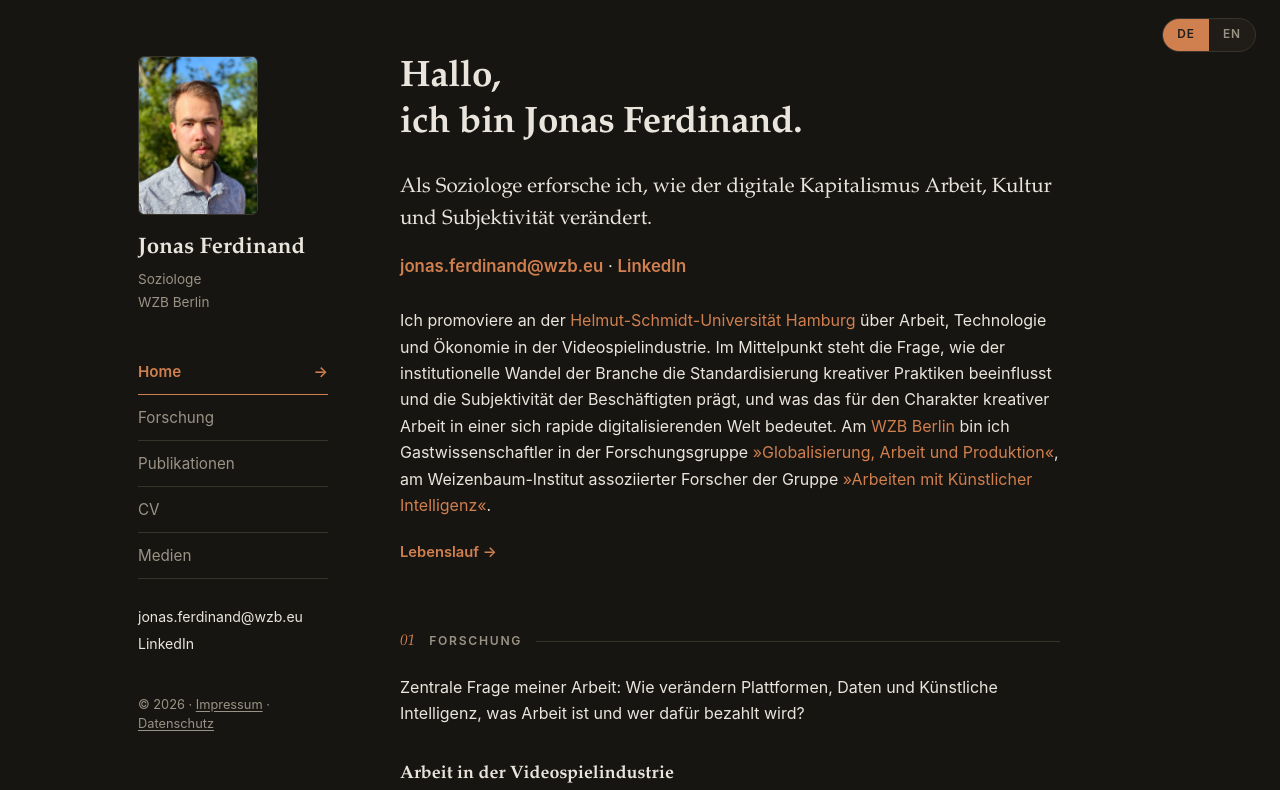
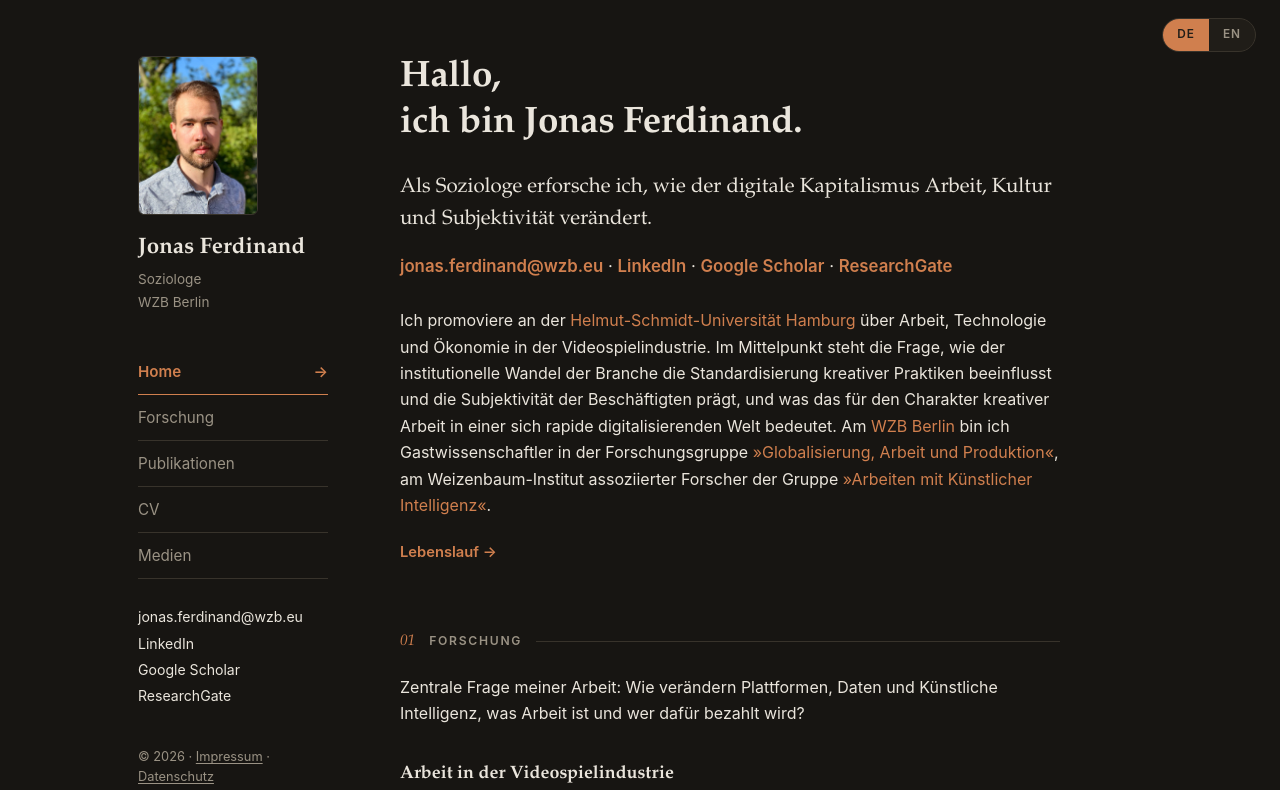
Before and after one commit to jonasccf/website, a plain HTML site: page de/index.html in a window 1280 px wide. Shown: the top 790 px of the page. Drawn offline with Linux system fonts and the light colour scheme.

Commit message:
Google Scholar und ResearchGate in Sidebar und Kontakt verlinkt
Co-Authored-By: Claude Opus 5.5 <noreply@anthropic.com>

```diff
--- a/de/index.html
+++ b/de/index.html
@@ -26,6 +26,8 @@
       <div class="side-contact">
         <a href="mailto:jonas.ferdinand@wzb.eu">jonas.ferdinand@wzb.eu</a>
         <a href="https://linkedin.com/in/jonas-ferdinand-03669b1a6" rel="noopener">LinkedIn</a>
+        <a href="https://scholar.google.com/citations?user=IM5MQUoAAAAJ" rel="noopener">Google Scholar</a>
+        <a href="https://www.researchgate.net/profile/Jonas-Ferdinand" rel="noopener">ResearchGate</a>
       </div>
       <div class="side-foot">
         <p>&copy; 2026 &middot; <a href="impressum.html">Impressum</a> &middot; <a href="datenschutz.html">Datenschutz</a></p>
@@ -38,7 +40,7 @@
         Als Soziologe erforsche ich, wie der digitale Kapitalismus
         Arbeit, Kultur und Subjektivität verändert.
       </p>
-      <p class="contact-top"><a href="mailto:jonas.ferdinand@wzb.eu">jonas.ferdinand@wzb.eu</a> &middot; <a href="https://linkedin.com/in/jonas-ferdinand-03669b1a6" rel="noopener">LinkedIn</a></p>
+      <p class="contact-top"><a href="mailto:jonas.ferdinand@wzb.eu">jonas.ferdinand@wzb.eu</a> &middot; <a href="https://linkedin.com/in/jonas-ferdinand-03669b1a6" rel="noopener">LinkedIn</a> &middot; <a href="https://scholar.google.com/citations?user=IM5MQUoAAAAJ" rel="noopener">Google Scholar</a> &middot; <a href="https://www.researchgate.net/profile/Jonas-Ferdinand" rel="noopener">ResearchGate</a></p>
       <p>
         Ich&nbsp;promoviere an der
         <a href="https://www.hsu-hh.de" rel="noopener">Helmut-Schmidt-Universit&auml;t
@@ -127,7 +129,7 @@
       <div class="contact">
         <p class="muted">F&uuml;r Anfragen, Vortr&auml;ge und Interviews:</p>
         <p class="email"><a href="mailto:jonas.ferdinand@wzb.eu">jonas.ferdinand@wzb.eu</a></p>
-        <p class="muted">Profile: <a href="https://scholar.google.com/citations?user=IM5MQUoAAAAJ" rel="noopener">Google Scholar</a> &middot; <a href="https://linkedin.com/in/jonas-ferdinand-03669b1a6" rel="noopener">LinkedIn</a></p>
+        <p class="muted">Profile: <a href="https://linkedin.com/in/jonas-ferdinand-03669b1a6" rel="noopener">LinkedIn</a> &middot; <a href="https://scholar.google.com/citations?user=IM5MQUoAAAAJ" rel="noopener">Google Scholar</a> &middot; <a href="https://www.researchgate.net/profile/Jonas-Ferdinand" rel="noopener">ResearchGate</a></p>
       </div>
     </main>
   </div>
```
Also changed, not shown: de/cv.html (+2 -0 lines), de/datenschutz.html (+2 -0 lines), de/impressum.html (+2 -0 lines), de/media.html (+2 -0 lines), de/publications.html (+2 -0 lines), de/research.html (+2 -0 lines), en/cv.html (+2 -0 lines), en/imprint.html (+2 -0 lines), en/index.html (+4 -2 lines), en/media.html (+2 -0 lines), en/privacy.html (+2 -0 lines), en/publications.html (+2 -0 lines), en/research.html (+2 -0 lines).
